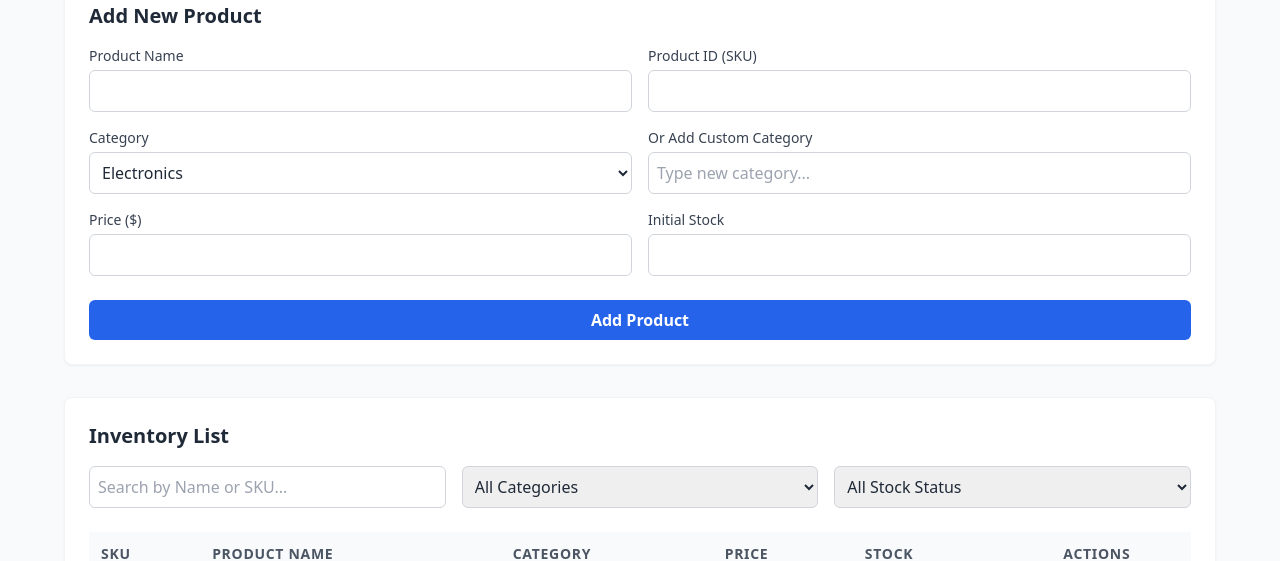
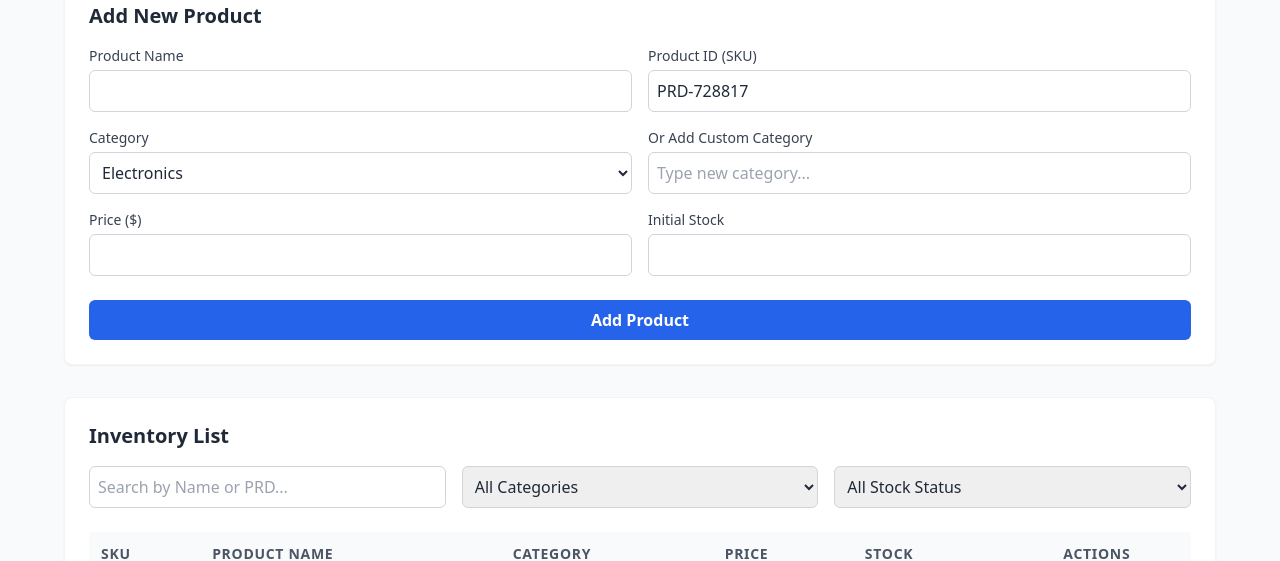
Before and after one commit to nethmith/inventory-system, a React (Vite) app: page / in a window 1280 px wide. Shown: the part 302-863 px from the top of the page. Built offline with nearby package versions, Linux system fonts and the light colour scheme.

Commit message:
feat(bonus): add auto-generated PRD for new products

```diff
--- a/src/components/ProductForm.jsx
+++ b/src/components/ProductForm.jsx
@@ -7,10 +7,12 @@ import { useInventory } from '../context/InventoryContext';
 const ProductForm = () => {
     const { addProduct, categories, addCategory } = useInventory();
 
+    const generateSKU = () => 'PRD-' + Math.floor(100000 + Math.random() * 900000);
+
     const formik = useFormik({
         initialValues: {
             productName: '',
-            sku: '',
+            sku: generateSKU(),
             category: categories[0] || 'Other',
             newCategory: '',
             price: '',
@@ -36,6 +38,7 @@ const ProductForm = () => {
 
             addProduct(productToSave);
             resetForm();
+            formik.setFieldValue('sku', generateSKU());
             toast.success('Product added successfully! 🎉');
         },
     });
@@ -70,6 +73,7 @@ const ProductForm = () => {
                         onChange={formik.handleChange}
                         onBlur={formik.handleBlur}
                         value={formik.values.sku}
+                        readOnly
                         className={`w-full p-2 border rounded-md focus:ring-2 focus:ring-blue-500 outline-none ${formik.touched.sku && formik.errors.sku ? 'border-red-500' : 'border-gray-300'}`}
                     />
                     {formik.touched.sku && formik.errors.sku && (
--- a/src/components/ProductList.jsx
+++ b/src/components/ProductList.jsx
@@ -43,7 +43,7 @@ const ProductList = () => {
             <div className="grid grid-cols-1 md:grid-cols-3 gap-4 mb-6">
                 <input
                     type="text"
-                    placeholder="Search by Name or SKU..."
+                    placeholder="Search by Name or PRD..."
                     className="border border-gray-300 p-2 rounded-md focus:ring-blue-500 outline-none w-full"
                     value={searchTerm}
                     onChange={(e) => setSearchTerm(e.target.value)}
```
